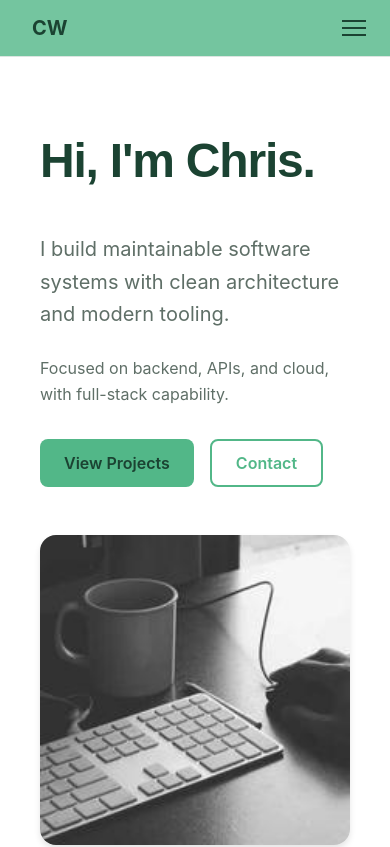
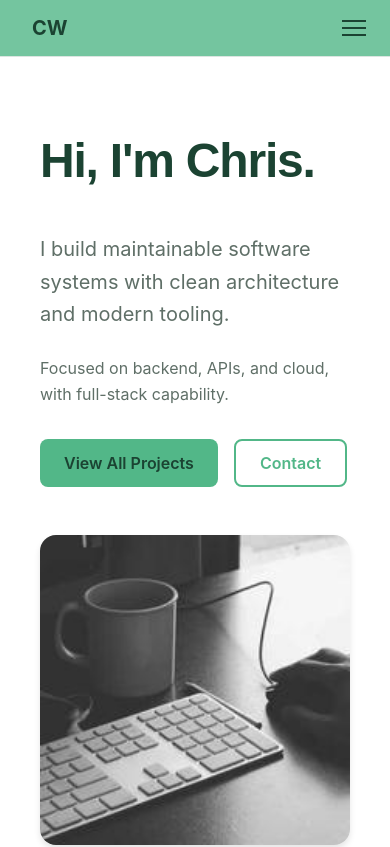
Before and after one commit to ChrisWenzlick/portfolio-website, a Next.js app: page / in a window 390 px wide. Shown: the top 847 px of the page. Built offline with nearby package versions, Linux system fonts and the light colour scheme.

Commit message:
Add Projects page button to home page and update CTA button href

```diff
--- a/components/layout/ProjectsSection.tsx
+++ b/components/layout/ProjectsSection.tsx
@@ -1,12 +1,13 @@
 import Link from "next/link";
 import ProjectCard from "../ui/ProjectCard";
 import { Project, projects } from "@/content";
+import Button from "components/ui/Button";
 
 export function ProjectsSection() {
     return (
         <section id="projects" className="projects-section">
             <h2>Projects</h2>
-            <div className="grid items-stretch sm:gap-3 sm:grid-cols-2 md:gap-6 lg:gap-8 lg:grid-cols-3">
+            <div className="mb-4 grid items-stretch gap-4 sm:grid-cols-2 md:gap-6 lg:gap-8 lg:grid-cols-3">
                 {projects
                     .sort(CompareByFeaturedAndUpdatedDate)
                     .slice(0, 6)
@@ -28,6 +29,9 @@ export function ProjectsSection() {
                     </Link>
                 ))}
             </div>
+            <Button>
+                View All Projects
+            </Button>
         </section>
     );
 }
--- a/src/app/page.tsx
+++ b/src/app/page.tsx
@@ -12,7 +12,7 @@ export default function Home() {
         description="Focused on backend, APIs, and cloud, with full-stack capability."
         image="/desk.jpg"
         ctas={[
-          { label: "View Projects", href: "#projects", variant: "primary" },
+          { label: "View All Projects", href: "/projects", variant: "primary" },
           { label: "Contact", href: "#contact", variant: "outline" },
         ]}
       />
```
